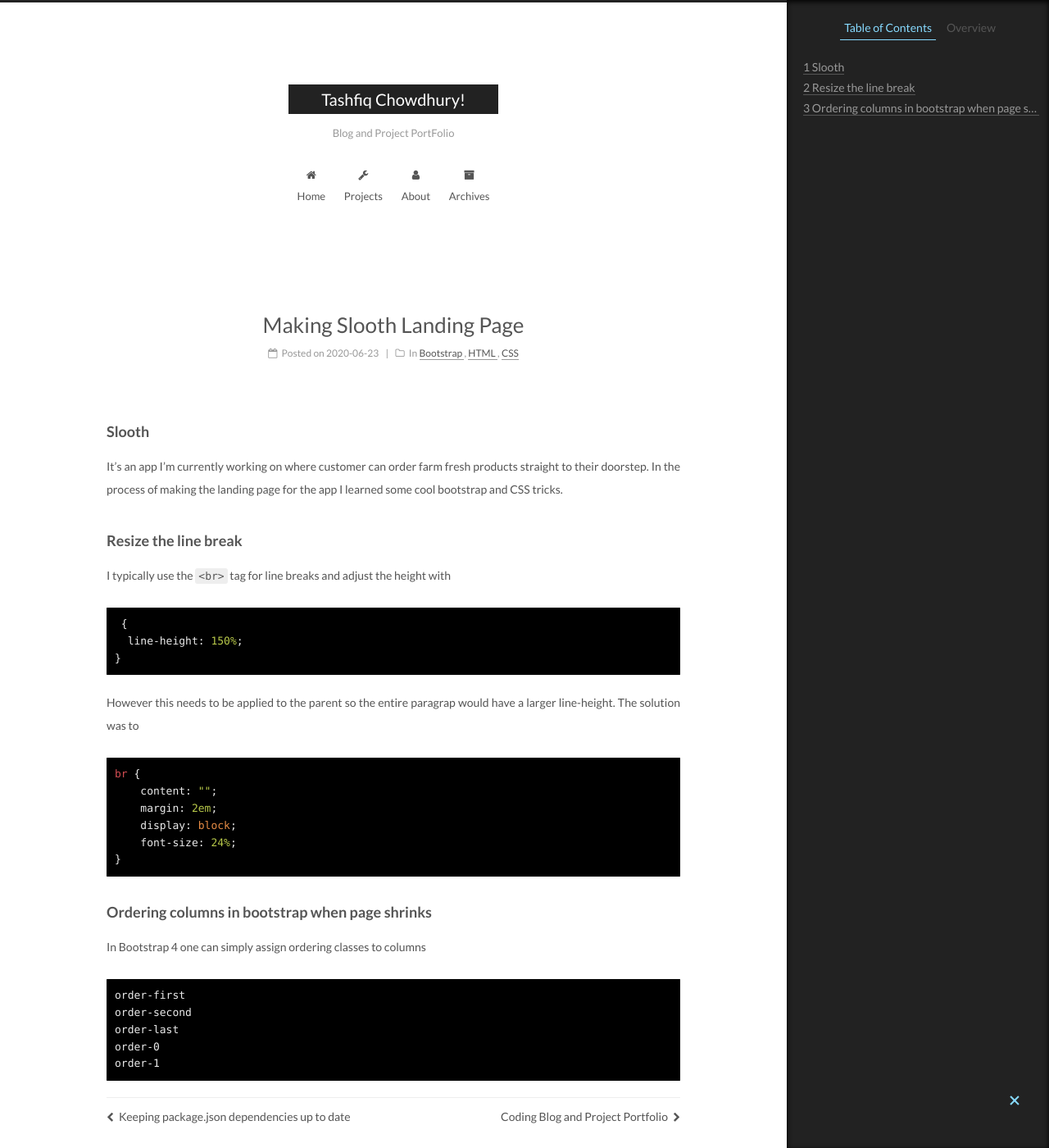
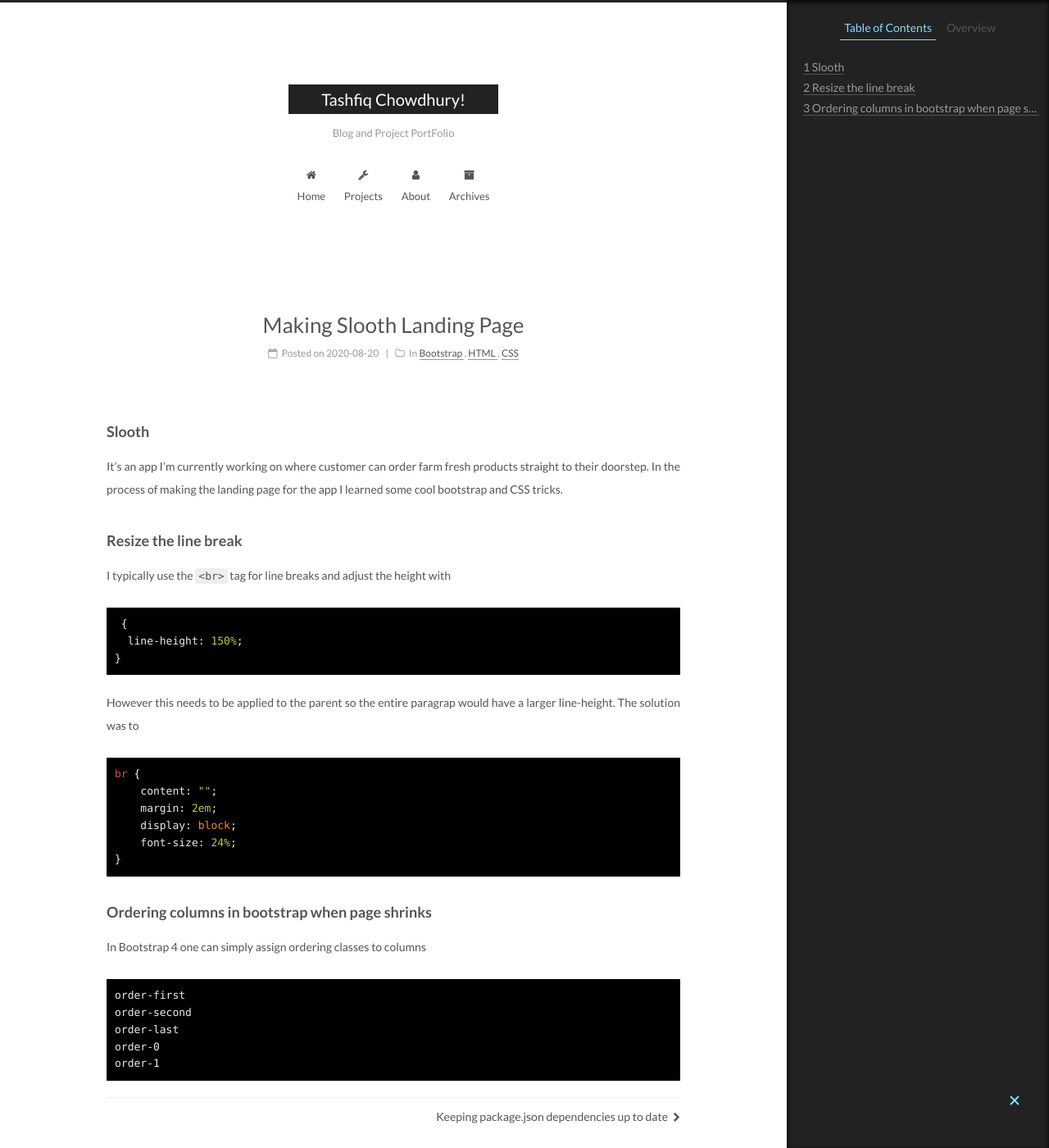
Before and after one commit to tashfooq/tashfooq.github.io, a Jekyll site: the page built from _posts/2020-08-20-making-slooth-landing-page.md, in a window 1280 px wide and 1400 px high. Shown: the whole window at 82% size. Built offline with Jekyll 4.4.1, drawn with Linux system fonts in a browser that asks for light colours.

Commit message:
Date changed for a post

```diff
--- a/_posts/2020-08-20-making-slooth-landing-page.md
+++ b/_posts/2020-08-20-making-slooth-landing-page.md
@@ -1,6 +1,6 @@
 ---
 title: Making Slooth Landing Page
-date: 2020-06-23
+date: 2020-08-20
 categories:
 - Bootstrap
 - HTML
```
